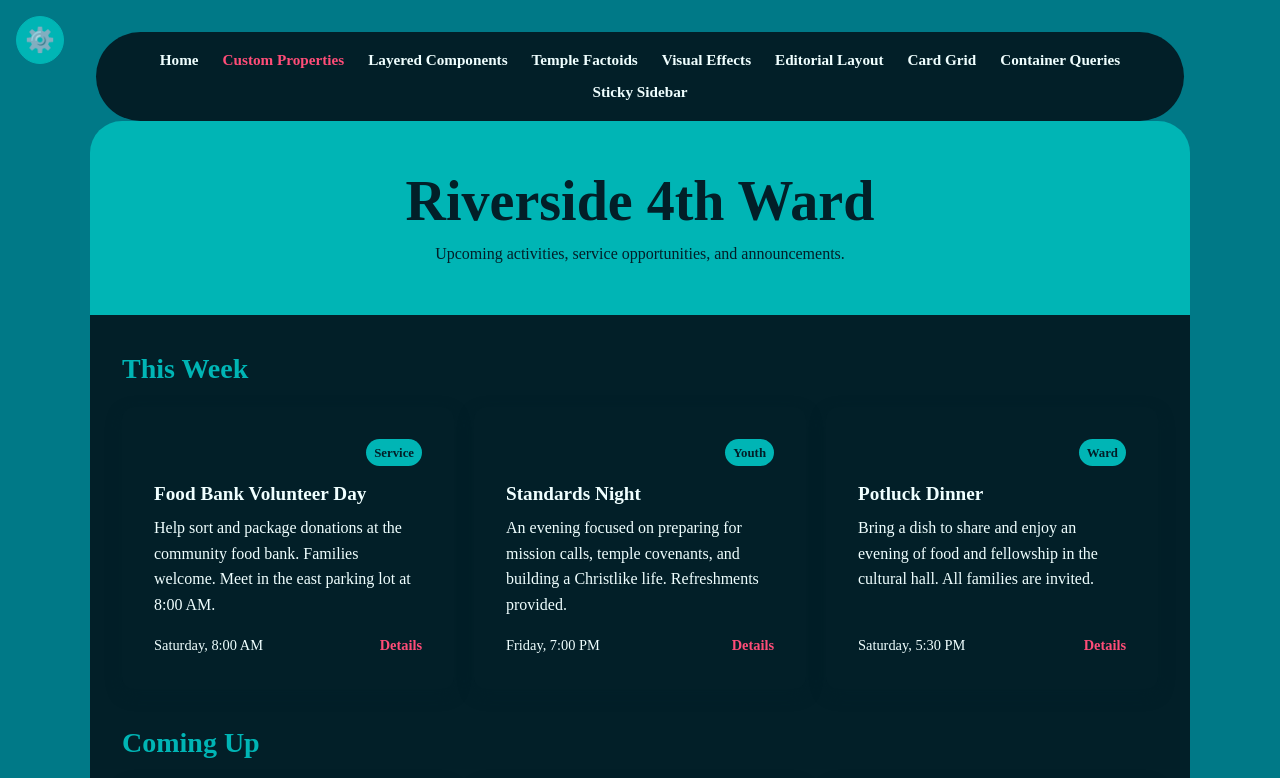
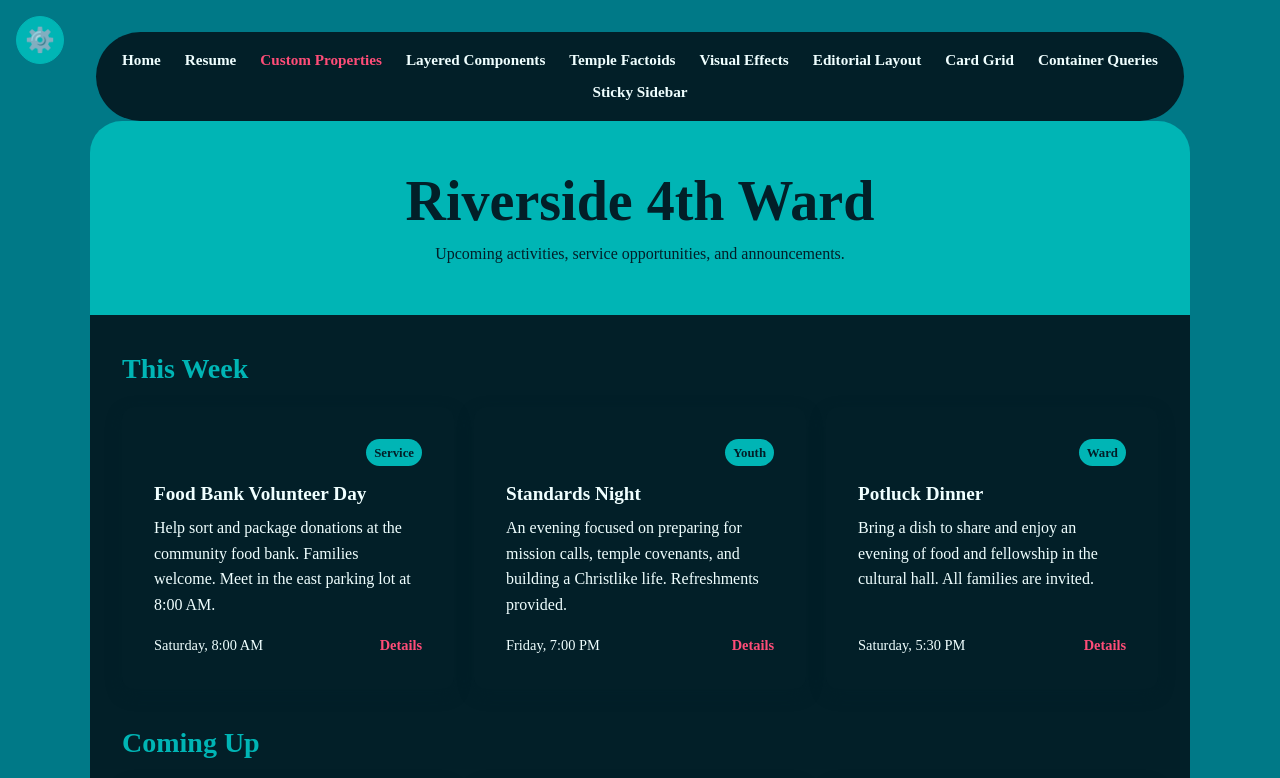
Before and after one commit to EsmeS31/wdd331-portfolioEsme, a plain HTML site: page unit-1/custom-properties/index.html in a window 1280 px wide. Shown: the top 778 px of the page. Drawn offline with Linux system fonts and the light colour scheme.

Commit message:
adding resume page to nav

```diff
--- a/unit-1/custom-properties/index.html
+++ b/unit-1/custom-properties/index.html
@@ -34,6 +34,7 @@
     <header class="site-header">
         <nav class="site-nav" aria-label="Main navigation">
             <a href="../../index.html">Home</a>
+            <a href="../../resume.html">Resume</a>
             <a href="index.html" aria-current="page">Custom Properties</a>
             <a href="../../unit-2/layered-components/index.html">Layered Components</a>
             <a href="../../unit-2/postcss-demo/index.html">Temple Factoids</a>
```
Also changed, not shown: unit-2/layered-components/index.html (+1 -0 lines), unit-2/postcss-demo/index.html (+1 -0 lines), unit-3/visual-effects/index.html (+1 -0 lines), unit-4/advanced/container-demo.html (+1 -0 lines), unit-4/advanced/sticky-demo.html (+1 -0 lines), unit-4/grid-layouts/cards.html (+1 -0 lines), unit-4/grid-layouts/editorial.html (+1 -0 lines).
